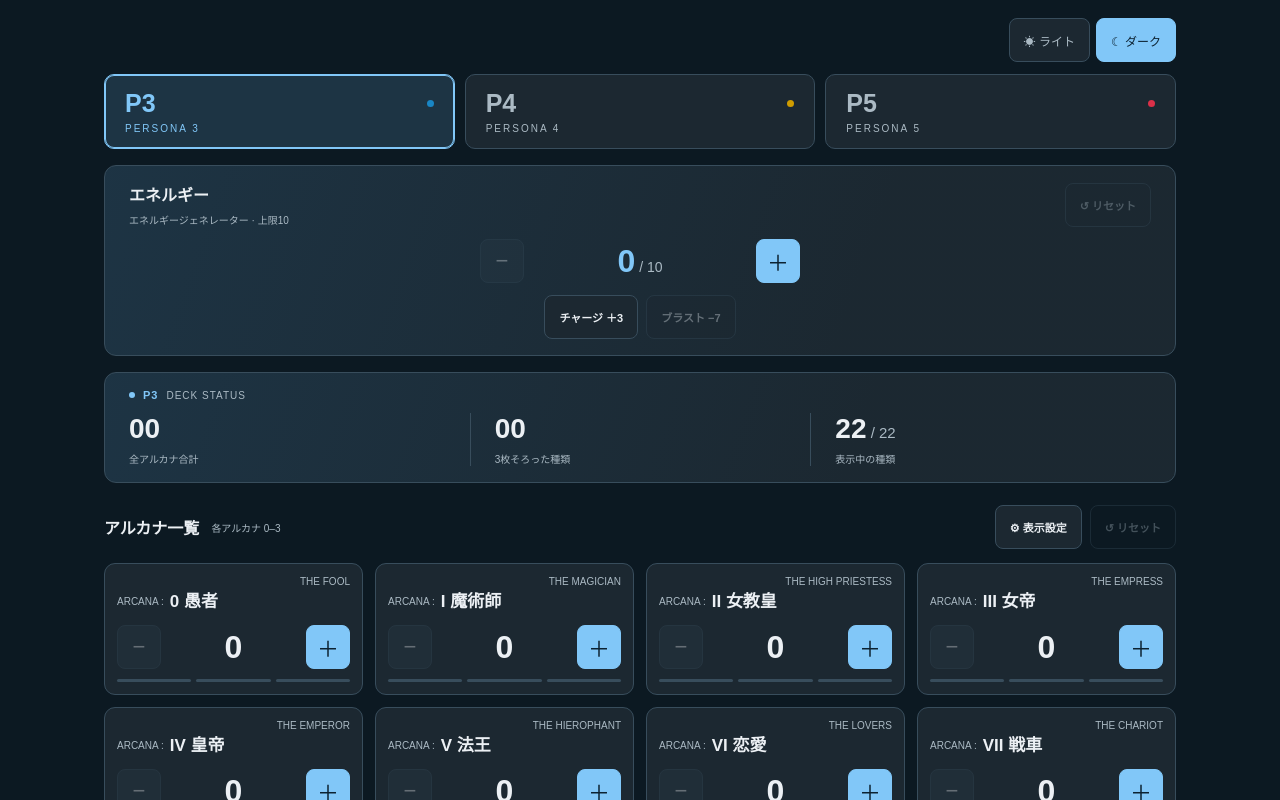
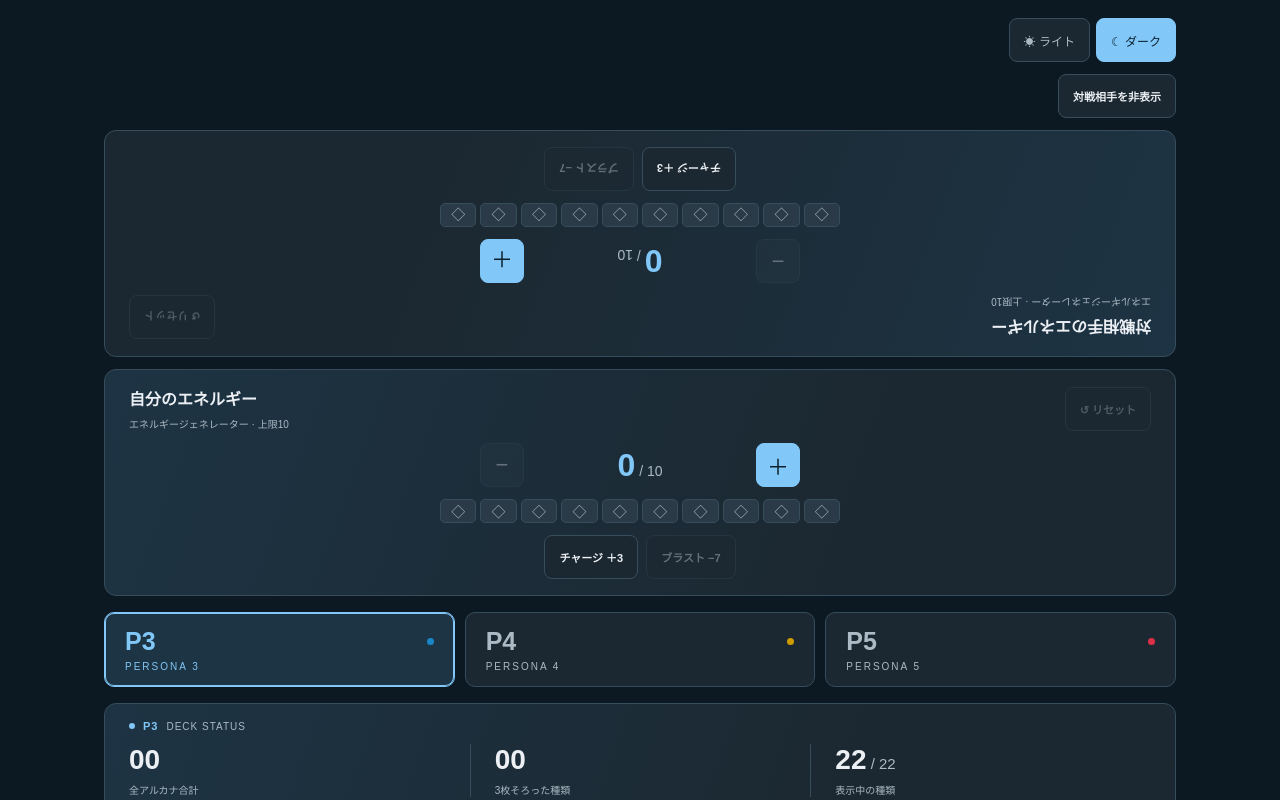
Before and after one commit to kiyoharu1920/VG_P345ArcanaCounter, a Next.js app: page / in a window 1280 px wide. Shown: the top 800 px of the page. Built offline with nearby package versions, Linux system fonts and the light colour scheme.

Commit message:
feat: 対面用エネルギー表示と残量マーカーを追加

```diff
--- a/app/arcana.ts
+++ b/app/arcana.ts
@@ -70,11 +70,11 @@
   }));
 }
 
-export type Deck = { energy: number; counts: Record<string, number>; hidden: string[] };
-export type CounterState = { mode: "light" | "dark"; series: Series; decks: Record<Series, Deck> };
+export type Deck = { energy: number; opponentEnergy: number; counts: Record<string, number>; hidden: string[] };
+export type CounterState = { mode: "light" | "dark"; showOpponent: boolean; series: Series; decks: Record<Series, Deck> };
 export const storageKey = "vg-persona-arcana:v1";
 export function createState(): CounterState {
-  return { mode: "dark", series: "p3", decks: { p3: { energy: 0, counts: {}, hidden: [] }, p4: { energy: 0, counts: {}, hidden: [] }, p5: { energy: 0, counts: {}, hidden: [] } } };
+  return { mode: "dark", showOpponent: true, series: "p3", decks: { p3: { energy: 0, opponentEnergy: 0, counts: {}, hidden: [] }, p4: { energy: 0, opponentEnergy: 0, counts: {}, hidden: [] }, p5: { energy: 0, opponentEnergy: 0, counts: {}, hidden: [] } } };
 }
 export function nextEnergy(energy: number, delta: number): number {
   return energy + delta < 0 ? energy : Math.min(10, energy + delta);
@@ -87,12 +87,16 @@
   const result = createState();
   if (!isRecord(value)) throw new Error("保存データの形式が不正です");
   if (value.mode === "light" || value.mode === "dark") result.mode = value.mode;
+  if (typeof value.showOpponent === "boolean") result.showOpponent = value.showOpponent;
   if (value.series === "p3" || value.series === "p4" || value.series === "p5") result.series = value.series;
   if (!isRecord(value.decks)) return result;
   for (const { id: series } of seriesList) {
     const deck = value.decks[series];
     if (!isRecord(deck)) continue;
-    if (typeof deck.energy === "number" && Number.isInteger(deck.energy) && deck.energy >= 0 && deck.energy <= 10) result.decks[series].energy = deck.energy;
+    for (const key of ["energy", "opponentEnergy"] as const) {
+      const energy = deck[key];
+      if (typeof energy === "number" && Number.isInteger(energy) && energy >= 0 && energy <= 10) result.decks[series][key] = energy;
+    }
     for (const { id } of arcanaFor(series)) {
       const count = isRecord(deck.counts) ? deck.counts[id] : undefined;
       if (typeof count === "number" && Number.isInteger(count) && count >= 0 && count <= 3) result.decks[series].counts[id] = count;
--- a/app/globals.css
+++ b/app/globals.css
@@ -68,6 +68,10 @@
 .arcana-label rp { display: none; }
 .count-controls { margin-top: auto; display: flex; align-items: center; justify-content: space-between; gap: 6px; }.count-controls button { flex: 0 0 44px; height: 44px; border: 1px solid var(--border); border-radius: 8px; background: var(--control); color: var(--foreground); font-size: 22px; }.count-controls .plus-button { color: var(--accent-ink); border-color: var(--accent); background: var(--accent); }
 .count-controls output { font-size: 32px; font-weight: 650; font-variant-numeric: tabular-nums; }.is-complete output { color: var(--accent); }
+.energy-area { display: grid; gap: 12px; margin-bottom: 16px; }
+.energy-visibility { display: flex; justify-content: flex-end; }
+.energy-counter.dashboard { margin-top: 0; }
+.opponent-energy { transform: rotate(180deg); }
 .energy-heading { display: flex; align-items: center; justify-content: space-between; gap: 8px; }
 .energy-heading p { margin: 6px 0 0; color: var(--muted); font-size: 10px; }
 .energy-heading .reset-button { flex-shrink: 0; }
@@ -75,6 +79,9 @@
 .energy-controls output { color: var(--accent); }
 .energy-controls small { color: var(--muted); font-size: 14px; font-weight: 400; }
 .energy-actions { display: flex; justify-content: center; gap: 8px; }
+.energy-markers { display: grid; grid-template-columns: repeat(10, minmax(0, 1fr)); gap: 4px; max-width: 400px; margin: 0 auto 12px; }
+.energy-markers span { display: grid; place-items: center; min-height: 24px; border: 1px solid var(--border); border-radius: 5px; color: var(--muted); font-size: 14px; background: var(--control); }
+.energy-markers .filled { color: var(--accent-ink); background: var(--accent); border-color: var(--accent); }
 .count-segments { display: flex; gap: 5px; margin-top: 10px; }.count-segments span { flex: 1; height: 3px; border-radius: 2px; background: var(--border); }.count-segments .filled { background: var(--accent); }
 .visibility-settings { background: var(--surface); border: 1px solid var(--border); border-radius: 10px; padding: 20px; margin-bottom: 14px; }.settings-heading { display: flex; justify-content: space-between; align-items: center; gap: 12px; }.settings-heading h3 { margin: 0; font-size: 14px; }.settings-heading p { color: var(--muted); font-size: 11px; line-height: 1.8; }.visibility-options { display: grid; grid-template-columns: repeat(4, minmax(0, 1fr)); gap: 5px; }.visibility-options label { touch-action: manipulation; display: flex; align-items: center; min-height: 44px; gap: 7px; font-size: 12px; cursor: pointer; }.visibility-options input { width: 18px; height: 18px; accent-color: var(--accent); }.option-numeral { color: var(--muted); font-size: 10px; min-width: 23px; }
 .empty-state { text-align: center; padding: 35px 12px; border: 1px dashed var(--border); border-radius: 12px; }.empty-state > span { color: var(--accent); font-size: 35px; }.empty-state h3 { font-size: 16px; }.empty-state p { color: var(--muted); font-size: 12px; line-height: 1.8; }
--- a/app/page.tsx
+++ b/app/page.tsx
@@ -58,10 +58,10 @@
     });
   }
 
-  function changeEnergy(delta: number) {
+  function changeEnergy(key: "energy" | "opponentEnergy", delta: number) {
     setState((previous) => {
       const current = previous.decks[series];
-      return { ...previous, decks: { ...previous.decks, [series]: { ...current, energy: nextEnergy(current.energy, delta) } } };
+      return { ...previous, decks: { ...previous.decks, [series]: { ...current, [key]: nextEnergy(current[key], delta) } } };
     });
   }
 
@@ -76,14 +76,24 @@
       <div className="mode-switch" role="group" aria-label="表示モード">
         {(["light", "dark"] as const).map((mode) => <button key={mode} aria-pressed={state.mode === mode} disabled={!ready} onClick={() => setState((previous) => ({ ...previous, mode }))}>{mode === "light" ? "☀ ライト" : "☾ ダーク"}</button>)}
       </div>
+      <section className="energy-area" aria-label="エネルギーカウンター">
+        <div className="energy-visibility"><button className="secondary-button" aria-expanded={state.showOpponent} aria-controls={state.showOpponent ? "opponent-energy" : undefined} disabled={!ready} onClick={() => setState((previous) => ({ ...previous, showOpponent: !previous.showOpponent }))}>{state.showOpponent ? "対戦相手を非表示" : "対戦相手を表示"}</button></div>
+        {(["opponentEnergy", "energy"] as const).map((key) => {
+          if (key === "opponentEnergy" && !state.showOpponent) return null;
+          const opponent = key === "opponentEnergy";
+          const label = opponent ? "対戦相手" : "自分";
+          const energy = deck[key];
+          return <section key={key} id={opponent ? "opponent-energy" : undefined} className={`dashboard energy-counter${opponent ? " opponent-energy" : ""}`} aria-label={`${label}のエネルギー`}>
+            <div className="energy-heading"><div><h2>{label}のエネルギー</h2><p>エネルギージェネレーター · 上限10</p></div><button className="reset-button" aria-label={`${label}のエネルギーを0にリセット`} disabled={!ready || energy === 0} onClick={() => changeEnergy(key, -energy)}>↺ リセット</button></div>
+            <div className="count-controls energy-controls"><button aria-label={`${label}のエネルギーを1減らす`} disabled={!ready || energy === 0} onClick={() => changeEnergy(key, -1)}>−</button><output aria-label={`${label}のエネルギーの数`} aria-live="polite">{energy}<small> / 10</small></output><button className="plus-button" aria-label={`${label}のエネルギーを1増やす`} disabled={!ready || energy === 10} onClick={() => changeEnergy(key, 1)}>＋</button></div>
+            <div className="energy-markers" aria-hidden="true">{Array.from({ length: 10 }, (_, index) => <span key={index} className={index < energy ? "filled" : ""}>{index < energy ? "◆" : "◇"}</span>)}</div>
+            <div className="energy-actions"><button className="secondary-button" disabled={!ready || energy === 10} onClick={() => changeEnergy(key, 3)}>チャージ ＋3</button><button className="secondary-button" disabled={!ready || energy < 7} onClick={() => changeEnergy(key, -7)}>ブラスト −7</button></div>
+          </section>;
+        })}
+      </section>
       <nav className="series-tabs" aria-label="ペルソナシリーズ">
         {seriesList.map(({ id, name, subtitle }) => <button key={id} className={`series-tab tab-${id}`} aria-pressed={series === id} onClick={() => selectSeries(id)} disabled={!ready}><span className="tab-title">{name}<span className="tab-dot" /></span><span className="tab-subtitle">{subtitle}</span></button>)}
       </nav>
-      <section className="dashboard energy-counter" aria-labelledby="energy-title">
-        <div className="energy-heading"><div><h2 id="energy-title">エネルギー</h2><p>エネルギージェネレーター · 上限10</p></div><button className="reset-button" aria-label="エネルギーを0にリセット" disabled={!ready || deck.energy === 0} onClick={() => changeEnergy(-deck.energy)}>↺ リセット</button></div>
-        <div className="count-controls energy-controls"><button aria-label="エネルギーを1減らす" disabled={!ready || deck.energy === 0} onClick={() => changeEnergy(-1)}>−</button><output aria-label="エネルギーの数" aria-live="polite">{deck.energy}<small> / 10</small></output><button className="plus-button" aria-label="エネルギーを1増やす" disabled={!ready || deck.energy === 10} onClick={() => changeEnergy(1)}>＋</button></div>
-        <div className="energy-actions"><button className="secondary-button" disabled={!ready || deck.energy === 10} onClick={() => changeEnergy(3)}>チャージ ＋3</button><button className="secondary-button" disabled={!ready || deck.energy < 7} onClick={() => changeEnergy(-7)}>ブラスト −7</button></div>
-      </section>
       <section className="dashboard" aria-label="カウンター概要">
         <div className="dashboard-title"><span className="live-dot" />{series.toUpperCase()} <span>DECK STATUS</span></div>
         <div className="stats"><div><strong>{total.toString().padStart(2, "0")}</strong><span>全アルカナ合計</span></div><div><strong>{complete.toString().padStart(2, "0")}</strong><span>3枚そろった種類</span></div><div><strong>{visible.length}<small> / {arcana.length}</small></strong><span>表示中の種類</span></div></div>
```
Also changed, not shown: 2 other files (tests, documents, lock files or other folders).
